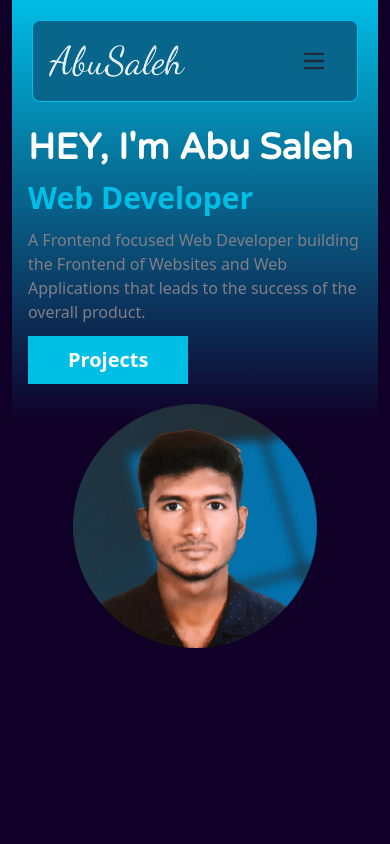
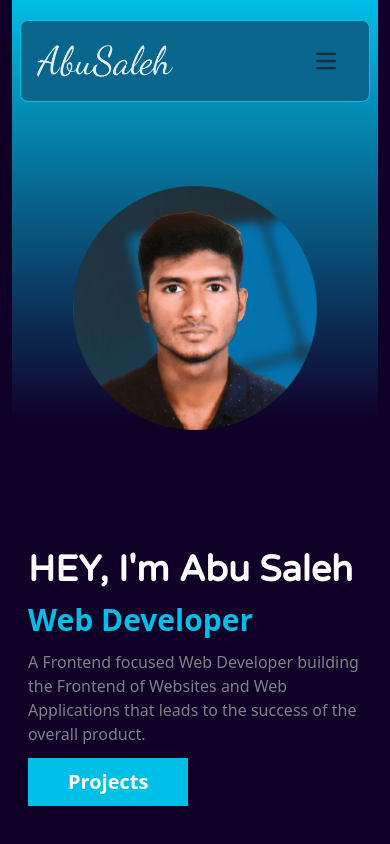
Before and after one commit to abusaleh2234/abusaleh-portfolio, a React (Vite) app: page / in a window 390 px wide. Shown: the top 844 px of the page. Built offline with nearby package versions, Linux system fonts and the light colour scheme.

Commit message:
prisma press

```diff
--- a/src/Page/Home/Home.jsx
+++ b/src/Page/Home/Home.jsx
@@ -6,13 +6,31 @@ import Container from "../../component/Container/Container";
 
 const Home = () => {
     return (
+        // <div id="home">
+        //     <Container>
+        //         <div className="relative">
+        //             <div className="absolute  w-full p-5">
+        //                 <Navbar></Navbar>
+        //             </div>
+        //             <Banner></Banner>
+        //         </div>
+
+        //     </Container>
+        // </div>
         <div id="home">
+            {/* Fixed Navbar */}
+            <div className="fixed top-0 left-0 w-full z-50">
+                <Container>
+                    <div className="px-5 py-5">
+                        <Navbar />
+                    </div>
+                </Container>
+            </div>
+
+            {/* Banner */}
             <Container>
-                <div className="relative">
-                    <div className="absolute w-full p-5">
-                        <Navbar></Navbar>
-                    </div>
-                    <Banner></Banner>
+                <div className="">
+                    <Banner />
                 </div>
 
             </Container>
--- a/src/Section/Banner/Banner.jsx
+++ b/src/Section/Banner/Banner.jsx
@@ -4,7 +4,8 @@ import { Link } from "react-scroll";
 const Banner = () => {
     return (
         <div className="">
-            <div className="md:pt-12 pt-32 md:flex justify-around items-center gap-6 min-h-screen bg-gradient-to-t from-[#100028] via-[#100028] to-[#00bde5] md:px-16">
+            <div className="md:pt-16 pt-32 flex flex-col-reverse md:flex-row justify-around items-center gap-6 min-h-screen bg-gradient-to-t from-[#100028] via-[#100028] to-[#00bde5] md:px-16">
+
                 <div className="space-y-3 px-4 md:px-0">
                     <h1 className="md:text-6xl text-4xl font-bold text-white head">HEY, I&apos;m Abu Saleh</h1>
                     <h2 className="md:text-4xl text-3xl font-semibold text-[#00bfe7]">Web Developer </h2>
--- a/src/Section/Navbar/Navbar.jsx
+++ b/src/Section/Navbar/Navbar.jsx
@@ -15,12 +15,13 @@ const Navbar = () => {
         </li>
     </>
     return (
-        <nav className="bg-[#08658c]  border rounded-lg border-[#00bfe7] dark:bg-gray-900">
+        <nav className="w-full bg-[#08658c]  border rounded-lg border-[#00bfe7] dark:bg-gray-900">
         {/* fixed w-10/12 z-50 */}
             <div className="max-w-screen-xl flex flex-wrap items-center justify-between mx-auto p-4">
-                <a href="https://flowbite.com/" className="flex items-center space-x-3 rtl:space-x-reverse">
+                <a href="/" className="flex items-center space-x-3 rtl:space-x-reverse">
                     <img src={logo} className="h-8" alt="Logo" />
                 </a>
+                {/* mobile devices */}
                 <div className="dropdown">
                     <div tabIndex={0} role="button" className="btn btn-ghost lg:hidden">
                         <svg className="w-5 h-5" aria-hidden="true" xmlns="http://www.w3.org/2000/svg" fill="none" viewBox="0 0 17 14">
@@ -31,6 +32,7 @@ const Navbar = () => {
                         {menu}
                     </ul>
                 </div>
+                {/* normal */}
                 <div className="hidden w-full md:block md:w-auto" id="navbar-default">
                     <ul className="font-medium flex items-center  p-4 md:p-0 text-white ">
                         {menu}
```
